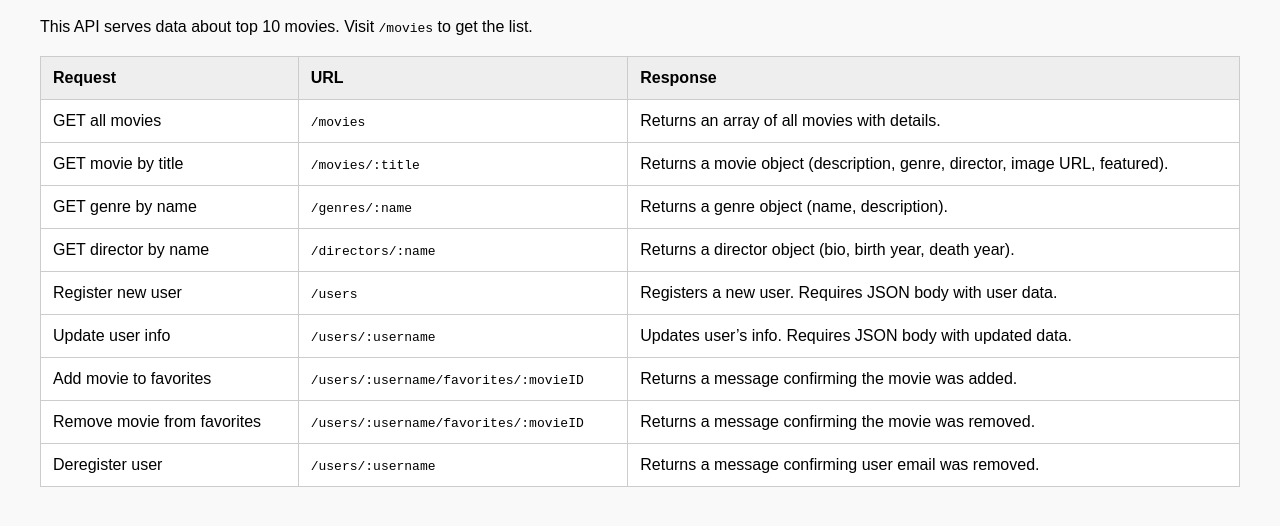
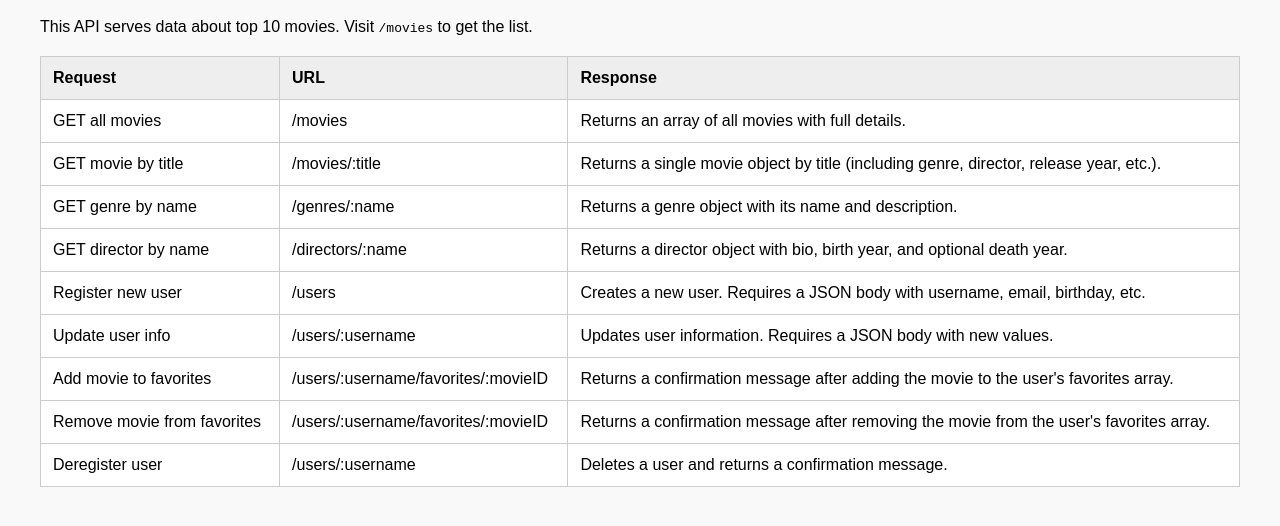
Before and after one commit to apirollijr/movie_api, a website: page public/documentation.html in a window 1280 px wide. Shown: the part 80-606 px from the top of the page. Drawn offline with Linux system fonts and the light colour scheme.

Commit message:
adjusted documentation.html

```diff
--- a/public/documentation.html
+++ b/public/documentation.html
@@ -42,50 +42,51 @@
   <tbody>
     <tr>
       <td>GET all movies</td>
-        <td><code>/movies</code></td>
-        <td>Returns an array of all movies with details.</td>
+      <td>/movies</td>
+      <td>Returns an array of all movies with full details.</td>
     </tr>
     <tr>
       <td>GET movie by title</td>
-        <td><code>/movies/:title</code></td>
-        <td>Returns a movie object (description, genre, director, image URL, featured).</td>
+      <td>/movies/:title</td>
+      <td>Returns a single movie object by title (including genre, director, release year, etc.).</td>
     </tr>
     <tr>
       <td>GET genre by name</td>
-        <td><code>/genres/:name</code></td>
-        <td>Returns a genre object (name, description).</td>
+      <td>/genres/:name</td>
+      <td>Returns a genre object with its name and description.</td>
     </tr>
     <tr>
       <td>GET director by name</td>
-        <td><code>/directors/:name</code></td>
-        <td>Returns a director object (bio, birth year, death year).</td>
+      <td>/directors/:name</td>
+      <td>Returns a director object with bio, birth year, and optional death year.</td>
     </tr>
     <tr>
       <td>Register new user</td>
-        <td><code>/users</code></td>
-        <td>Registers a new user. Requires JSON body with user data.</td>
+      <td>/users</td>
+      <td>Creates a new user. Requires a JSON body with username, email, birthday, etc.</td>
     </tr>
     <tr>
       <td>Update user info</td>
-        <td><code>/users/:username</code></td>
-        <td>Updates user’s info. Requires JSON body with updated data.</td>
+      <td>/users/:username</td>
+      <td>Updates user information. Requires a JSON body with new values.</td>
     </tr>
     <tr>
       <td>Add movie to favorites</td>
-        <td><code>/users/:username/favorites/:movieID</code></td>
-        <td>Returns a message confirming the movie was added.</td>
+      <td>/users/:username/favorites/:movieID</td>
+      <td>Returns a confirmation message after adding the movie to the user's favorites array.</td>
     </tr>
     <tr>
       <td>Remove movie from favorites</td>
-        <td><code>/users/:username/favorites/:movieID</code></td>
-        <td>Returns a message confirming the movie was removed.</td>
+      <td>/users/:username/favorites/:movieID</td>
+      <td>Returns a confirmation message after removing the movie from the user's favorites array.</td>
     </tr>
     <tr>
       <td>Deregister user</td>
-        <td><code>/users/:username</code></td>
-        <td>Returns a message confirming user email was removed.</td>
+      <td>/users/:username</td>
+      <td>Deletes a user and returns a confirmation message.</td>
     </tr>
   </tbody>
 </table>
+
 </body>
 </html>
```
Lines whose indentation alone changed are shown as unchanged.
